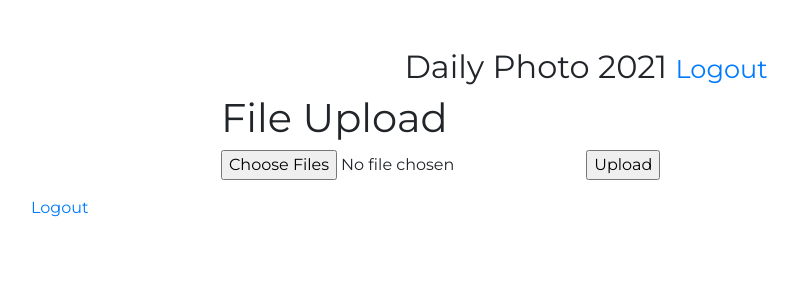
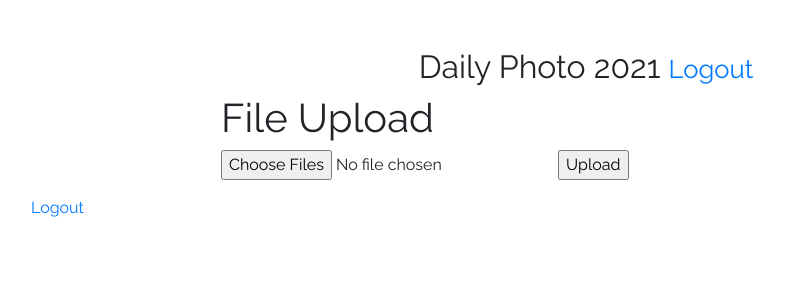
Before and after one commit to ciaron/photoflask, a Flask app: page / in a window 1280 px wide. Shown: the top 300 px of the page, without its empty margins (54-851 px from the left). Run offline with Flask 2, Linux system fonts and the light colour scheme; a user stored in the database is signed in; data that the repository does not hold is empty; some libraries are stand-ins or nearby versions.

Commit message:
add Raleway font

```diff
--- a/app/static/css/style.css
+++ b/app/static/css/style.css
@@ -1,5 +1,5 @@
 * {
- font-family: 'Montserrat', sans-serif;
+ font-family: 'Raleway', sans-serif;
 }
 
 .img-container {
--- a/app/templates/base.html
+++ b/app/templates/base.html
@@ -10,7 +10,7 @@
 
 <script src="https://kit.fontawesome.com/4ea31cc369.js" crossorigin="anonymous"></script>
 <link rel="preconnect" href="https://fonts.gstatic.com">
-<link href="https://fonts.googleapis.com/css2?family=Montserrat&display=swap" rel="stylesheet">
+<link href="https://fonts.googleapis.com/css2?family=Raleway&display=swap" rel="stylesheet">
 
 </head>
 
```
